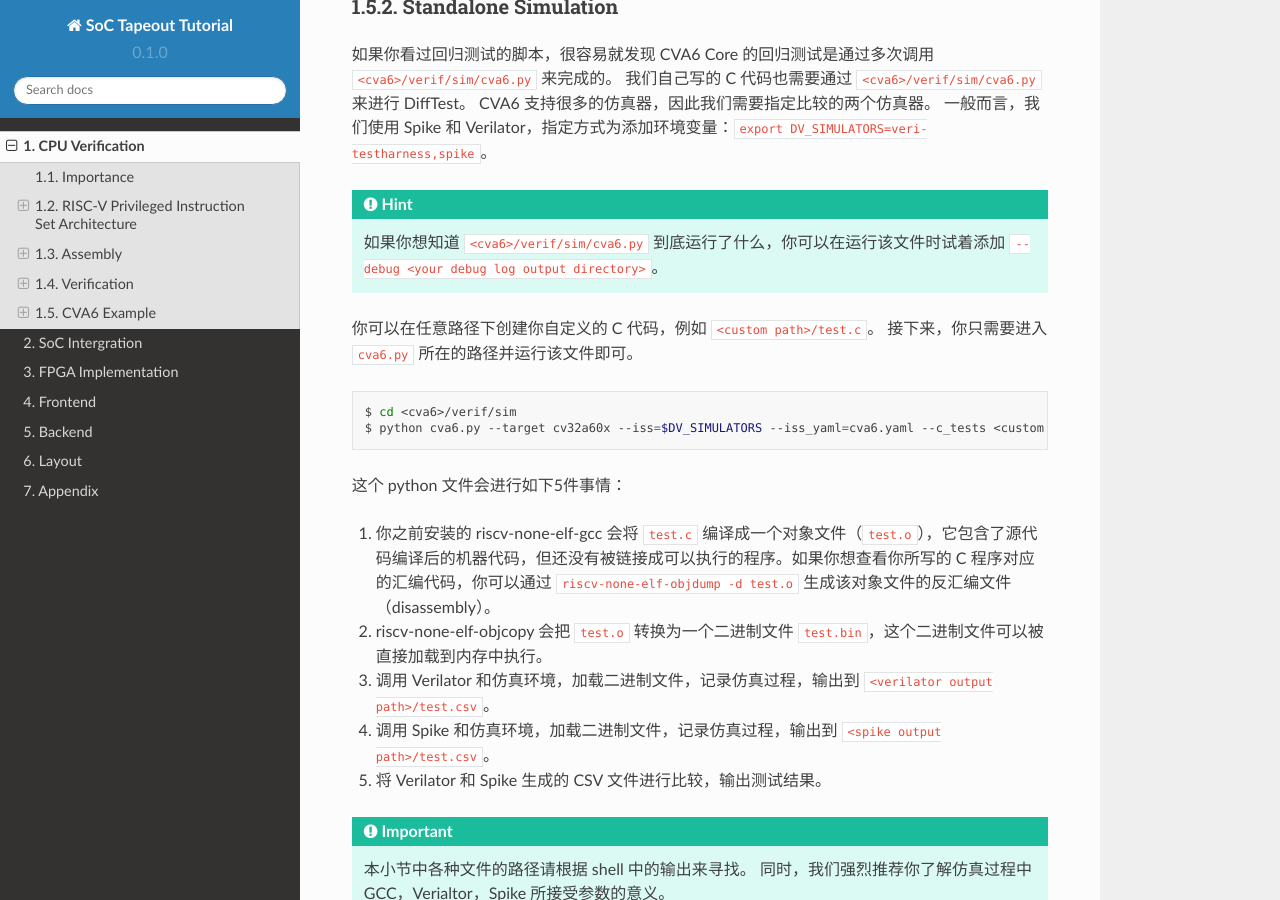
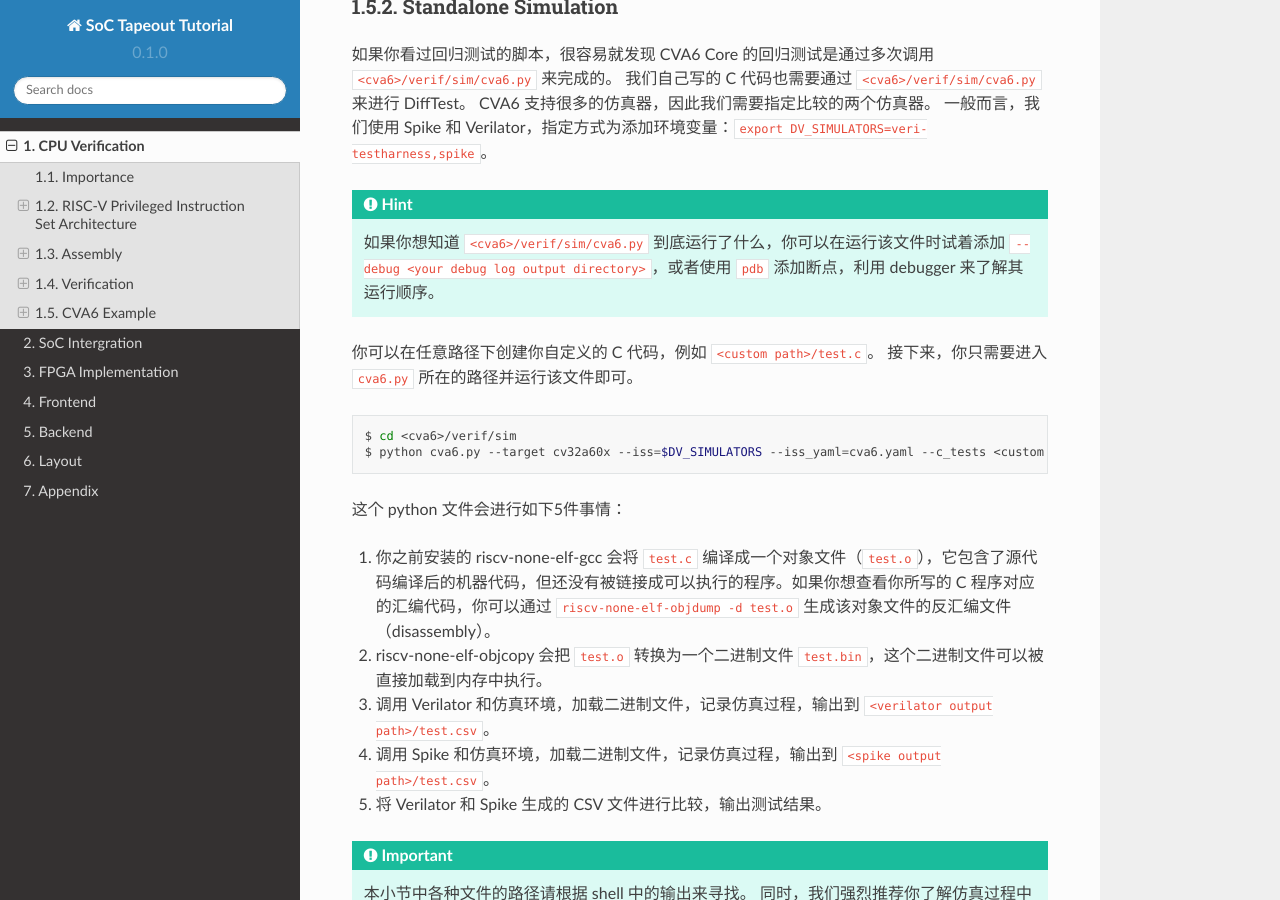
Before and after one commit to Siris-Li/SoC-Tapeout-Tutorial, a Sphinx documentation site: the page built from docs/source/cpu.rst, in a window 1280 px wide and 900 px high, scrolled down 7144 px. Built offline with Sphinx 7.4.7 and the Read the Docs theme 2.0.0, drawn with Linux system fonts in a browser that asks for light colours.

Commit message:
Update cpu.rst

```diff
--- a/docs/source/cpu.rst
+++ b/docs/source/cpu.rst
@@ -309,7 +309,7 @@ CVA6 支持很多的仿真器，因此我们需要指定比较的两个仿真器
 
 .. Hint::
 
-	如果你想知道 ``<cva6>/verif/sim/cva6.py`` 到底运行了什么，你可以在运行该文件时试着添加 ``--debug <your debug log output directory>``。
+	如果你想知道 ``<cva6>/verif/sim/cva6.py`` 到底运行了什么，你可以在运行该文件时试着添加 ``--debug <your debug log output directory>``，或者使用 ``pdb`` 添加断点，利用 debugger 来了解其运行顺序。
 
 你可以在任意路径下创建你自定义的 C 代码，例如 ``<custom path>/test.c``。
 接下来，你只需要进入 ``cva6.py`` 所在的路径并运行该文件即可。
```
